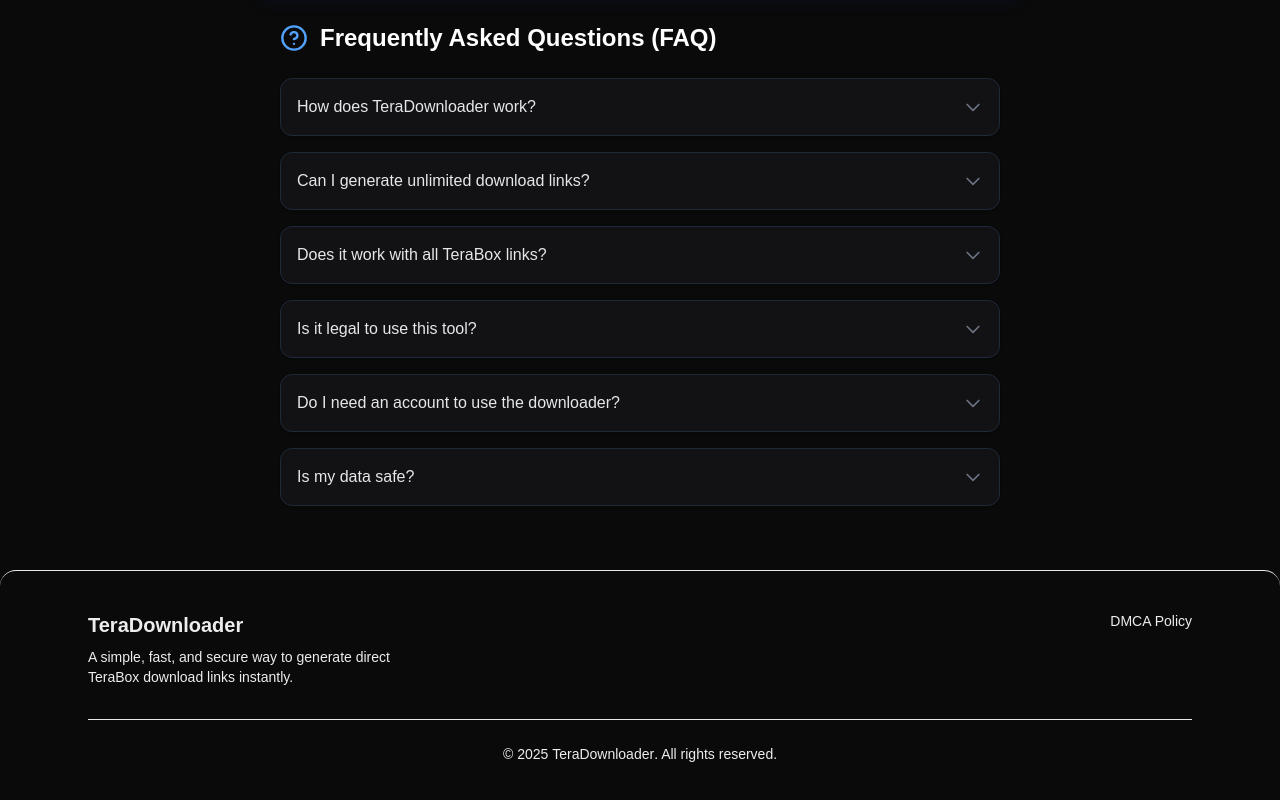
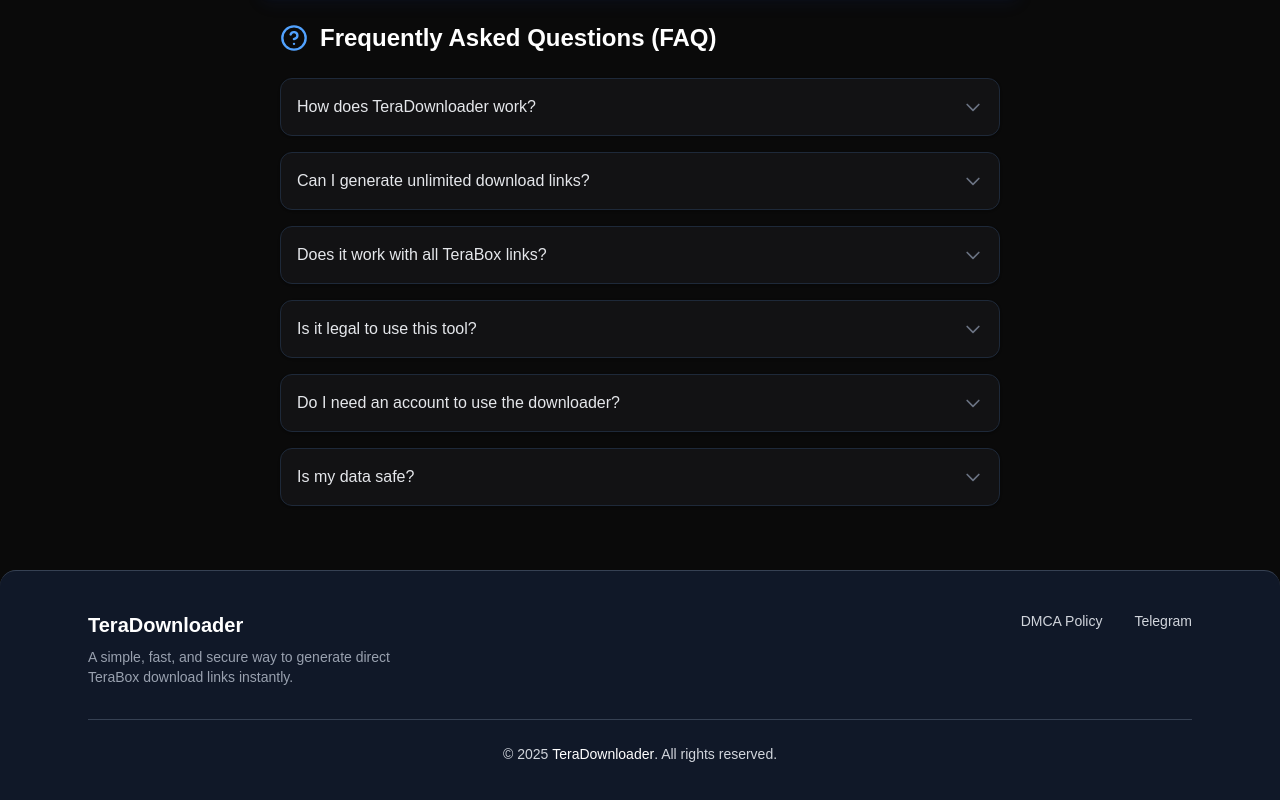
Before and after one commit to eonsyn/videoviewer, a Next.js app: page / in a window 1280 px wide. Shown: the part 2545-3345 px from the top of the page. Built offline with nearby package versions, Linux system fonts and the light colour scheme.

Commit message:
footer added

```diff
--- /dev/null
+++ b/components/ads/adsterra/NativeBanner.js
@@ -0,0 +1,26 @@
+"use client";
+import React from "react";
+import Script from "next/script";
+
+function NativeBanner() {
+  return (
+    <div className="my-4">
+
+      {/* Ad Script */}
+      <Script
+        id="native-banner-script"
+        async
+        data-cfasync="false"
+        src="//compassionunsuccessful.com/d5bbec4880ba9e9f97b9928a22401ae1/invoke.js"
+      />
+
+      {/* Container for the banner */}
+      <div
+        id="container-d5bbec4880ba9e9f97b9928a22401ae1"
+        className="mt-2"
+      ></div>
+    </div>
+  );
+}
+
+export default NativeBanner;
--- a/components/footer/Footer.js
+++ b/components/footer/Footer.js
@@ -1,3 +1,4 @@
+"use client";
 import React from "react";
 import Link from "next/link";
 
@@ -5,16 +6,16 @@
   const year = new Date().getFullYear();
 
   return (
-    <footer className=" rounded-t-2xl  border-t border-gray-200 dark:border-gray-700 mt-10">
+    <footer className="rounded-t-2xl border-t border-gray-700 mt-10 bg-gray-900 text-gray-300">
       <div className="max-w-6xl mx-auto px-6 py-10">
-        {/* Top section */}
+        {/* Top Section */}
         <div className="flex flex-col md:flex-row justify-between items-center md:items-start gap-6 md:gap-0">
           {/* Brand */}
           <div>
-            <h2 className="text-xl font-semibold  ">
+            <h2 className="text-xl font-semibold text-white">
               TeraDownloader
             </h2>
-            <p className="text-sm mt-2   max-w-xs">
+            <p className="text-sm mt-2 max-w-xs text-gray-400">
               A simple, fast, and secure way to generate direct TeraBox download links instantly.
             </p>
           </div>
@@ -23,24 +24,25 @@
           <div className="flex flex-col sm:flex-row gap-4 sm:gap-8 text-sm">
             <Link
               href="/dmca-policy"
-              className="hover:text-blue-600 dark:hover:text-blue-400 transition"
+              className="hover:text-blue-500 transition-colors"
             >
               DMCA Policy
             </Link>
-
+            <Link
+              href="https://t.me/+2fvOF7WT0YBjZDM9"
+              className="hover:text-blue-500 transition-colors"
+            >
+              Telegram
+            </Link>
           </div>
         </div>
 
         {/* Divider */}
-        <div className="border-t border-gray-200 dark:border-gray-700 mt-8 pt-6 text-center text-sm">
+        <div className="border-t border-gray-700 mt-8 pt-6 text-center text-sm">
           <p>
             © {year}{" "}
-            <span className="font-medium ">
-              TeraDownloader
-            </span>
-            . All rights reserved.
+            <span className="font-medium text-white">TeraDownloader</span>. All rights reserved.
           </p>
-
         </div>
       </div>
     </footer>
--- a/components/home/Converter.js
+++ b/components/home/Converter.js
@@ -5,6 +5,7 @@
 import ServerOne from "@/components/servers/ServerOne";
 import ServerTwo from "@/components/servers/ServerTwo";
 import VideoLoader from "@/components/loading/VideoLoader";
+import NativeBanner from '../ads/adsterra/NativeBanner';
 import WhatIsTerabox from "@/components/home/WhatIsTerabox";
 import WhatIsTeraboxNetlify from "@/components/home/WhatIsTeraboxNetlify";
 import HowToDownload from "@/components/home/HowToDownload";
@@ -127,6 +128,7 @@
           {!loading && activeServer === "server1" && response && <ServerOne res={response} />}
           {!loading && activeServer === "server2" && response && <ServerTwo res={response} />}
         </div>
+        {/* <NativeBanner/> */}
       </div>
   )
 }
```
